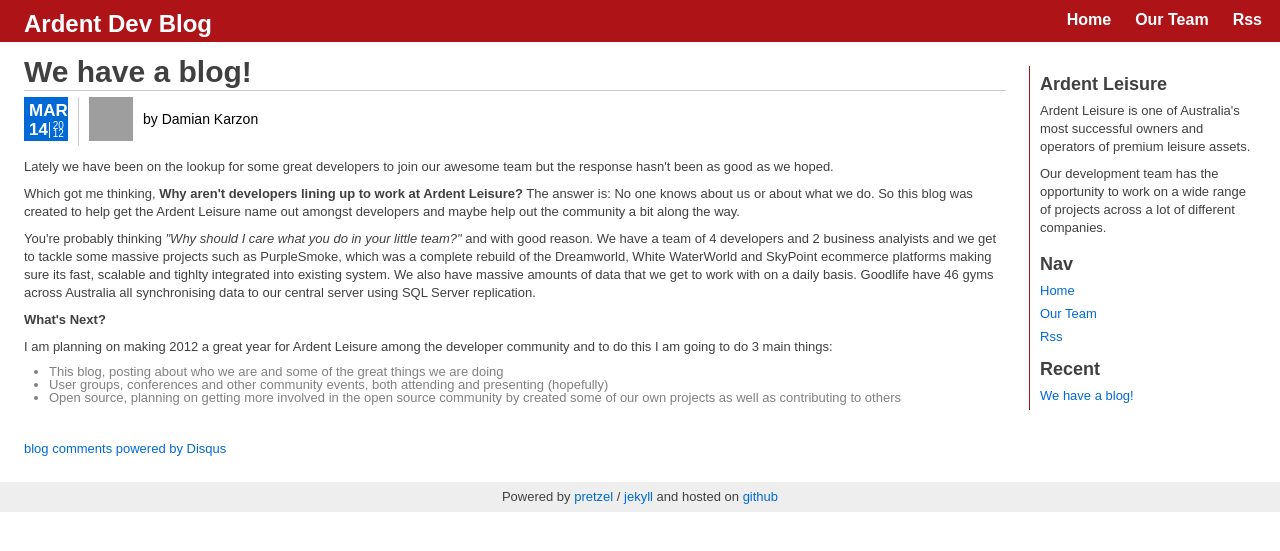
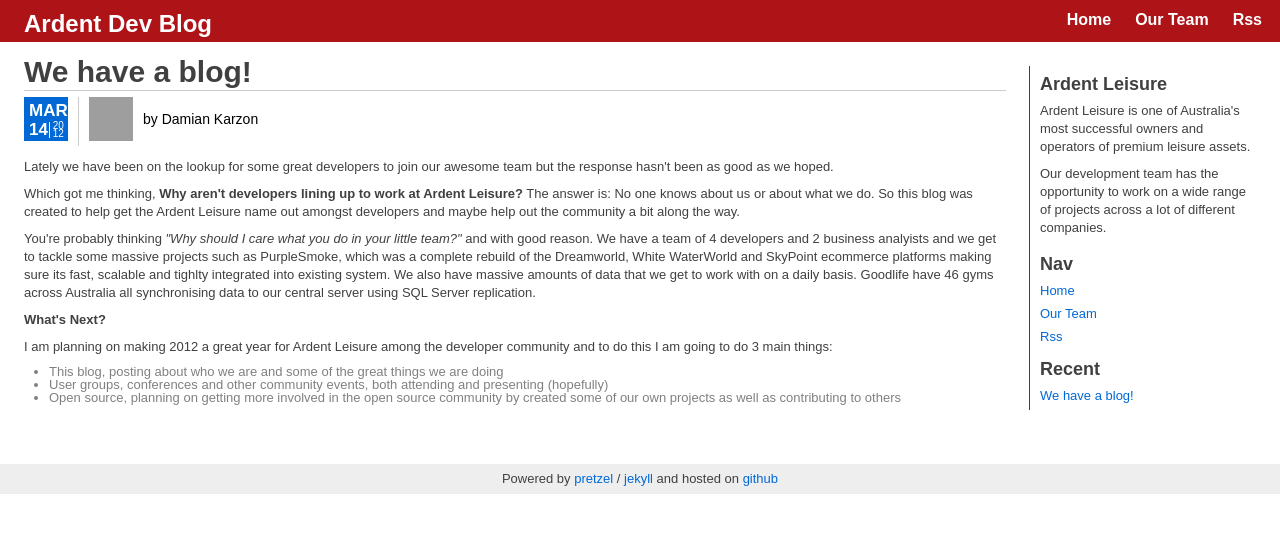
Before and after one commit to ArdentLeisure/ardentleisure.github.com, a Jekyll site: the page built from _posts/2012-03-14-we-have-a-blog.md, in a window 1280 px wide. Shown: the top 551 px of the page. Built offline with Jekyll 4.4.1, drawn with Linux system fonts in a browser that asks for light colours; comment, search, counter and statistics services are not loaded; grey boxes are pictures that could not be loaded.

Commit message:
Commenting out comments (for now)

```diff
--- a/_layouts/post-dk.html
+++ b/_layouts/post-dk.html
@@ -41,7 +41,7 @@ layout: layout
 	    <div class="clear">&nbsp;</div>
     </div>
 
-    <div id="disqus_thread"></div>
+    <!--<div id="disqus_thread"></div>
     <script type="text/javascript">
         /* * * CONFIGURATION VARIABLES: EDIT BEFORE PASTING INTO YOUR WEBPAGE * * */
         var disqus_shortname = 'ardentdevblog'; // required: replace example with your forum shortname
@@ -54,6 +54,6 @@ layout: layout
         })();
     </script>
     <noscript>Please enable JavaScript to view the <a href="http://disqus.com/?ref_noscript">comments powered by Disqus.</a></noscript>
-    <a href="http://disqus.com" class="dsq-brlink">blog comments powered by <span class="logo-disqus">Disqus</span></a>
+    <a href="http://disqus.com" class="dsq-brlink">blog comments powered by <span class="logo-disqus">Disqus</span></a>-->
 
 </article>
--- a/_layouts/post.html
+++ b/_layouts/post.html
@@ -27,7 +27,7 @@ layout: layout
 	    <div class="clear">&nbsp;</div>
     </div>
 
-    <div id="disqus_thread"></div>
+    <!--<div id="disqus_thread"></div>
     <script type="text/javascript">
         /* * * CONFIGURATION VARIABLES: EDIT BEFORE PASTING INTO YOUR WEBPAGE * * */
         var disqus_shortname = 'ardentdevblog'; // required: replace example with your forum shortname
@@ -40,6 +40,6 @@ layout: layout
         })();
     </script>
     <noscript>Please enable JavaScript to view the <a href="http://disqus.com/?ref_noscript">comments powered by Disqus.</a></noscript>
-    <a href="http://disqus.com" class="dsq-brlink">blog comments powered by <span class="logo-disqus">Disqus</span></a>
+    <a href="http://disqus.com" class="dsq-brlink">blog comments powered by <span class="logo-disqus">Disqus</span></a>-->
 
 </article>
```
